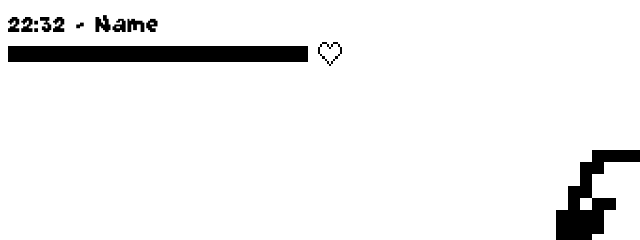
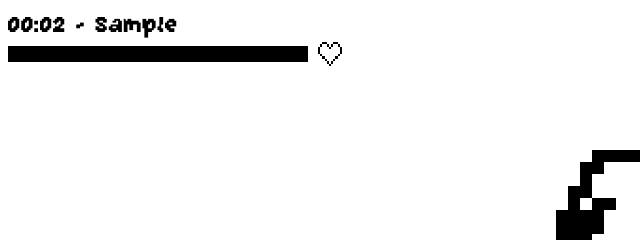
Before and after one commit to Guilgouille/tamagotchi, a plain HTML site: page index.html in a window 1280 px wide. Both pictures are taken after typing "Sample" into the empty fields and a click on the button "Confirmer". Shown: the top 240 px of the page, 0-640 px from the left. Drawn offline with Linux system fonts and the light colour scheme.

Commit message:
Clock and display name

```diff
--- a/index.html
+++ b/index.html
@@ -12,7 +12,7 @@
         <section class="timename">
             <time id="clock">22:32</time>
             <p>-</p>
-            <p>Name</p>
+            <p id="tama-display-name">Name</p>
         </section>
         <section class="health">
             <div class="health-bar" min="0" max="10" value="10"></div>
--- a/start_game.js
+++ b/start_game.js
@@ -213,6 +213,21 @@ function gamestart() {
         }
         localStorage.setItem("jaugeMental", String(jaugeMental.valeur));
     });
+
+    function MiseAJourAffichage() {
+    var clock = document.getElementById("clock");
+    var nameDisplay = document.getElementById("tama-display-name");
+
+    var secAffichees = secondes % 60;
+    var minAffichees = String(minutes).padStart(2, "0");
+    var secStr = String(secAffichees).padStart(2, "0");
+
+    clock.textContent = minAffichees + ":" + secStr;
+    nameDisplay.textContent = nomTamaghorrible;
+    }
+
+    setInterval(MiseAJourAffichage, 1000);
+
 }
 //Fonctions d'interaction avec le tamaghorrible
 //Interaction de nourriture
```
